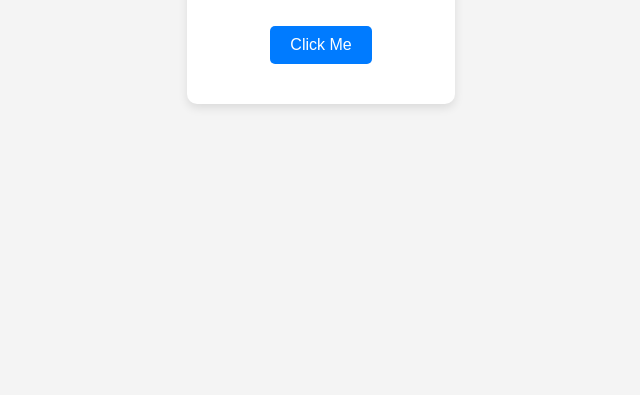
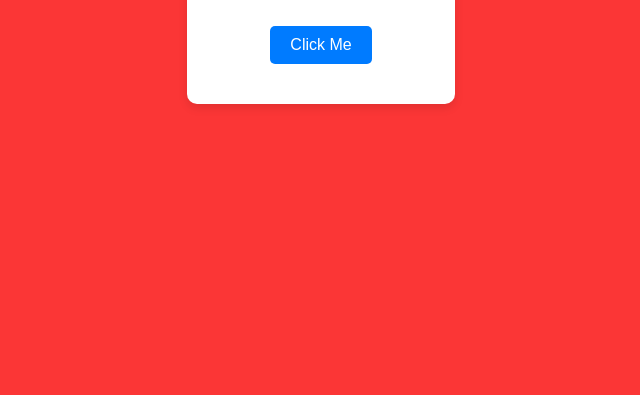
Before and after one commit to Aman-Mu-sigma/Aman_CICD, a website: page index.html in a window 1280 px wide. Shown: the part 405-800 px from the top of the page, without its empty margins (319-959 px from the left). Drawn offline with Linux system fonts and the light colour scheme.

Commit message:
Change background color

```diff
--- a/style.css
+++ b/style.css
@@ -1,7 +1,7 @@
 body {
     margin: 0;
     font-family: Arial, sans-serif;
-    background-color: #f4f4f4;
+    background-color: #fb3636;
     display: flex;
     justify-content: center;
     align-items: center;
```
